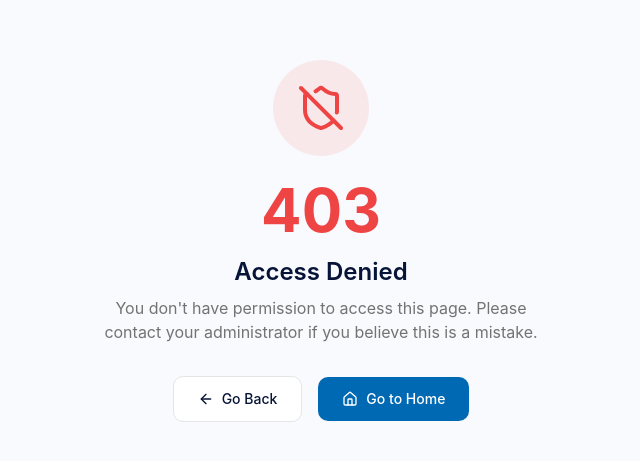
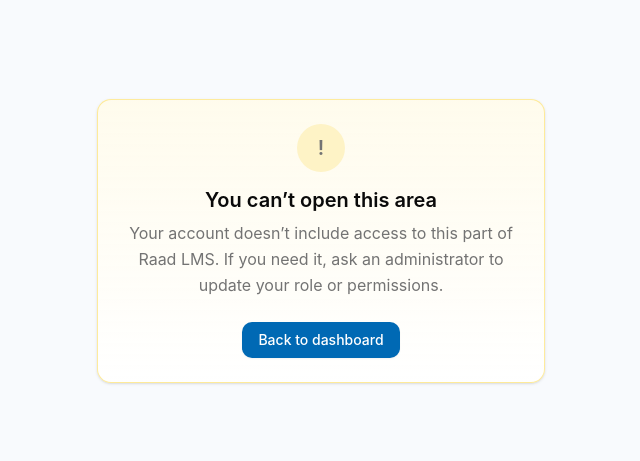
Before and after one commit to niaazaai/raad_lms_frontend, a React (Vite) app: page /unauthorized in a window 1280 px wide. Shown: the part 159-620 px from the top of the page, without its empty margins (319-959 px from the left). Built offline with nearby package versions, Linux system fonts and the light colour scheme; what apisauce would draw is missing.

Commit message:
Refactor icon imports in VerifyEmailSuccess, NotFound, and Unauthorized pages; update Unauthorized page to use PermissionDeniedCard for consistent access denial messaging.

```diff
--- a/src/pages/auth/VerifyEmailSuccess.tsx
+++ b/src/pages/auth/VerifyEmailSuccess.tsx
@@ -1,6 +1,6 @@
 import { useEffect } from "react";
 import { Link, useNavigate } from "react-router-dom";
-import { CheckCircle } from "lucide-react";
+import { CheckCircle } from "iconoir-react";
 import { useAuthStore } from "@/store";
 import { useAuth } from "@/features/auth";
 import { getDashboardPath } from "@/data/models/User";
--- a/src/pages/errors/NotFound.tsx
+++ b/src/pages/errors/NotFound.tsx
@@ -1,5 +1,5 @@
 import { useNavigate, Link } from "react-router-dom";
-import { Home, ArrowLeft } from "lucide-react";
+import { HomeSimple, NavArrowLeft } from "iconoir-react";
 
 /**
  * 404 Not Found Page
@@ -26,14 +26,14 @@
             onClick={() => navigate(-1)}
             className="inline-flex items-center gap-2 rounded-lg border border-border bg-card px-6 py-3 text-sm font-medium text-foreground transition-colors hover:bg-muted"
           >
-            <ArrowLeft className="h-4 w-4" />
+            <NavArrowLeft className="h-4 w-4" />
             Go Back
           </button>
           <Link
             to="/"
             className="inline-flex items-center gap-2 rounded-lg bg-primary px-6 py-3 text-sm font-medium text-white transition-colors hover:bg-primary-active"
           >
-            <Home className="h-4 w-4" />
+            <HomeSimple className="h-4 w-4" />
             Go to Home
           </Link>
         </div>
--- a/src/pages/errors/Unauthorized.tsx
+++ b/src/pages/errors/Unauthorized.tsx
@@ -1,49 +1,12 @@
-import { useNavigate, Link } from "react-router-dom";
-import { Home, ArrowLeft, ShieldOff } from "lucide-react";
+import { PermissionDeniedCard } from "@/features/auth";
 
 /**
- * 403 Unauthorized Page
+ * Standalone 403 route — same messaging as in-dashboard permission gates.
  */
 const UnauthorizedPage = () => {
-  const navigate = useNavigate();
-
   return (
     <div className="flex min-h-screen flex-col items-center justify-center bg-layout-body px-4">
-      <div className="text-center">
-        {/* Icon */}
-        <div className="mx-auto mb-6 flex h-24 w-24 items-center justify-center rounded-full bg-danger/10">
-          <ShieldOff className="h-12 w-12 text-danger" />
-        </div>
-
-        {/* Error Code */}
-        <h1 className="text-6xl font-bold text-danger">403</h1>
-
-        {/* Message */}
-        <h2 className="mt-4 text-2xl font-semibold text-foreground">Access Denied</h2>
-        <p className="mt-2 max-w-md text-muted-foreground">
-          You don't have permission to access this page. Please contact your administrator if you
-          believe this is a mistake.
-        </p>
-
-        {/* Actions */}
-        <div className="mt-8 flex flex-col items-center gap-4 sm:flex-row sm:justify-center">
-          <button
-            type="button"
-            onClick={() => navigate(-1)}
-            className="inline-flex items-center gap-2 rounded-lg border border-border bg-card px-6 py-3 text-sm font-medium text-foreground transition-colors hover:bg-muted"
-          >
-            <ArrowLeft className="h-4 w-4" />
-            Go Back
-          </button>
-          <Link
-            to="/"
-            className="inline-flex items-center gap-2 rounded-lg bg-primary px-6 py-3 text-sm font-medium text-white transition-colors hover:bg-primary-active"
-          >
-            <Home className="h-4 w-4" />
-            Go to Home
-          </Link>
-        </div>
-      </div>
+      <PermissionDeniedCard homeHref="/dashboard" />
     </div>
   );
 };
--- a/src/services/callApi.ts
+++ b/src/services/callApi.ts
@@ -207,7 +207,8 @@
  * Laravel doesn't support file uploads in PUT requests
  */
 const getRequestMethod = (method: string, hasFiles: boolean): string => {
-  if (hasFiles && method.toUpperCase() === RequestMethod.PUT) {
+  const upper = method.toUpperCase();
+  if (hasFiles && (upper === RequestMethod.PUT || upper === RequestMethod.PATCH)) {
     return RequestMethod.POST;
   }
   return method;
@@ -219,9 +220,12 @@
 const convertToFormData = (data: ObjectAny, method: string): FormData => {
   const formData = new FormData();
 
-  // Add _method override for PUT requests
-  if (method.toUpperCase() === RequestMethod.PUT) {
+  const upper = method.toUpperCase();
+  if (upper === RequestMethod.PUT) {
     formData.append("_method", "PUT");
+  }
+  if (upper === RequestMethod.PATCH) {
+    formData.append("_method", "PATCH");
   }
 
   // Recursively append data to FormData
```
